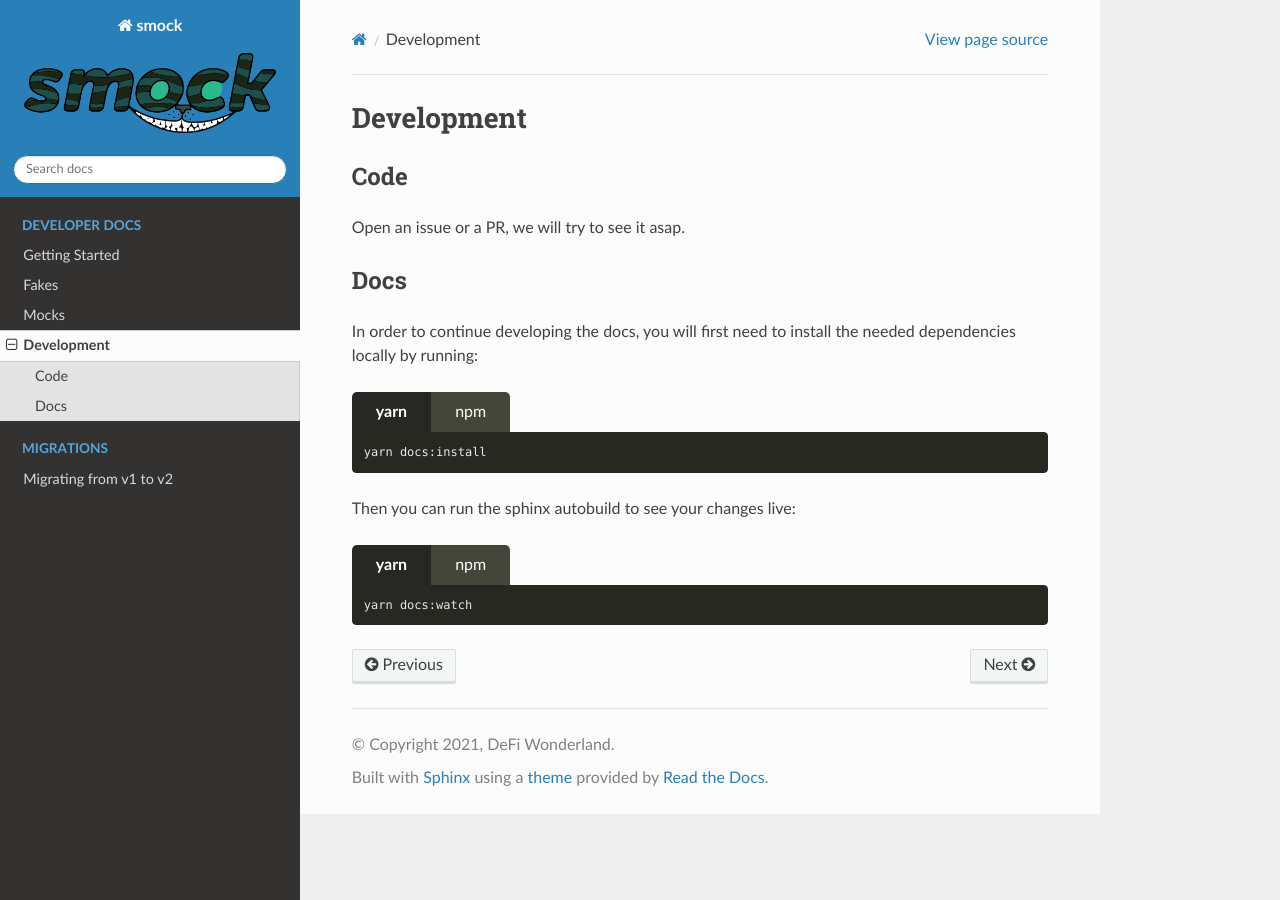
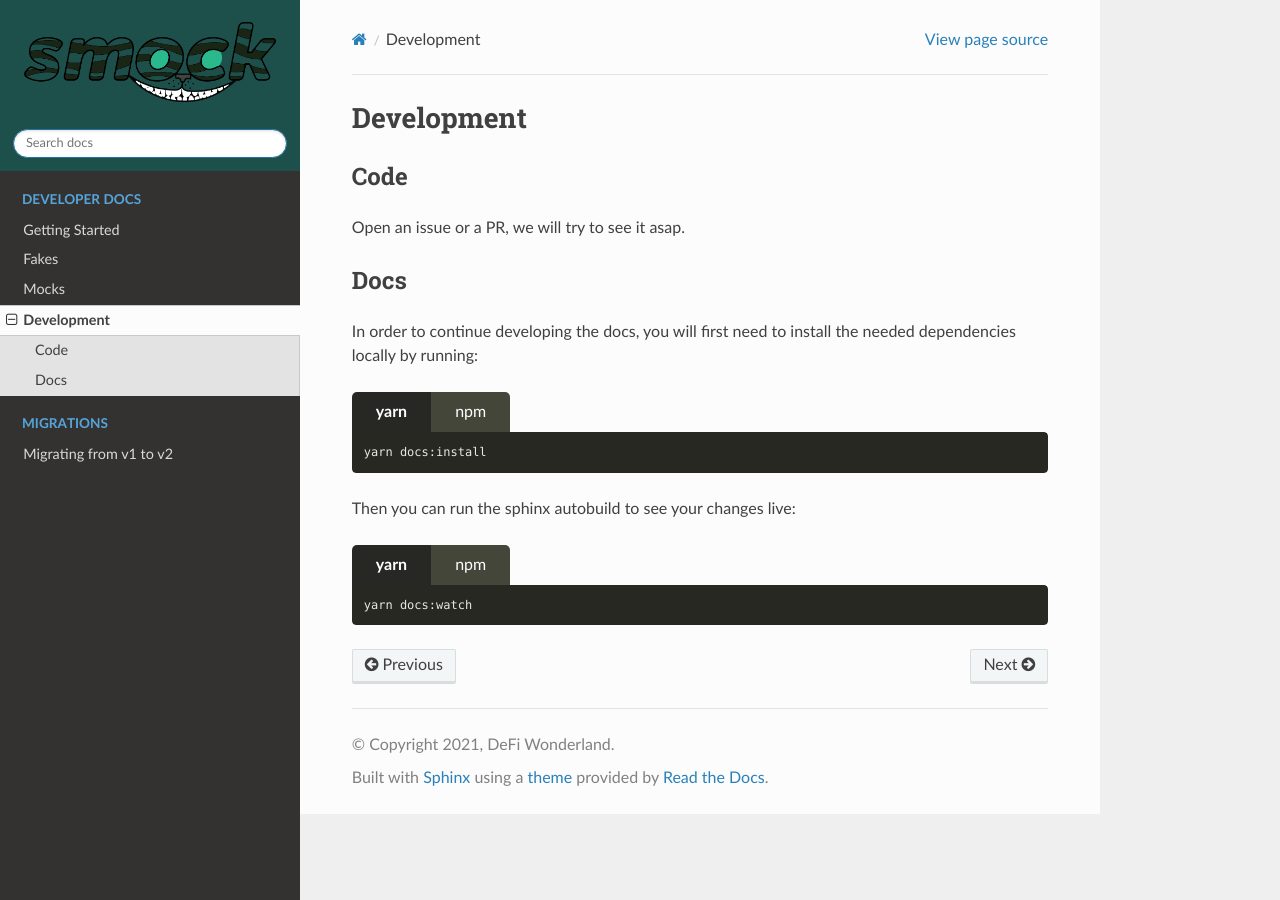
Before and after one commit to defi-wonderland/smock, a Sphinx documentation site: the page built from docs/source/development.rst, in a window 1280 px wide. Built offline with Sphinx 7.4.7 and the Read the Docs theme 2.0.0, drawn with Linux system fonts in a browser that asks for light colours.

Commit message:
docs: update sidebar logo style

```diff
--- a/docs/source/conf.py
+++ b/docs/source/conf.py
@@ -58,3 +58,7 @@ html_css_files = [
 ]
 html_logo = '_static/smock.png'
 html_favicon = '_static/favicon.png'
+html_theme_options = {
+  'logo_only': True,
+  'style_nav_header_background': '#1d504b',
+}
```
